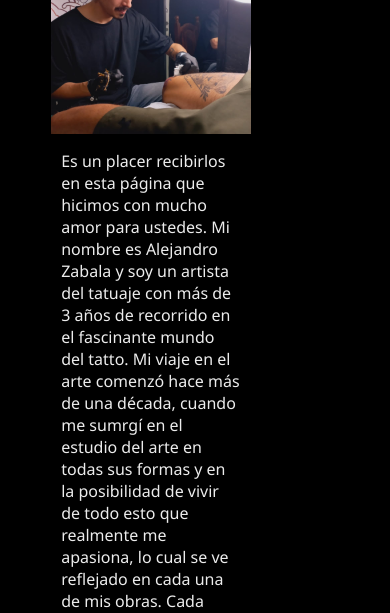
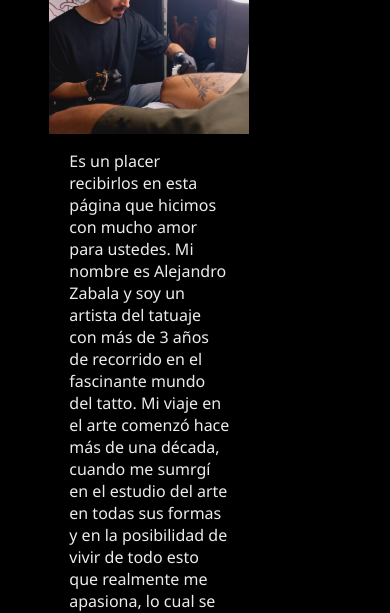
Before and after one commit to JuanDiegozabala/JuanDiegozabala.github.io, a plain HTML site: page contacto.html in a window 390 px wide. Shown: the part 234-847 px from the top of the page. Drawn offline with Linux system fonts and the light colour scheme.

Commit message:
implementacion de cambios

```diff
--- a/app.css
+++ b/app.css
@@ -786,11 +786,11 @@ h1{
 
       .descripcion{
 
-        width: 100%;  /*contenedor de descripcion del tatuador*/
+        width: 95%;  /*contenedor de descripcion del tatuador*/
         left: -24%;
 
         position:relative;
-        height: 500px;
+        height: 700px;
         bottom: 90px;
 
       }
@@ -804,8 +804,9 @@ h1{
         font-family: 'Segoe UI', Tahoma, Geneva, Verdana, sans-serif;  /*descripcion del tatuador*/
         bottom: -220px;
         right: 42%;
-        width: 100%;
-        height: 87%;
+        width: 80%;
+        height: 470px;
+
 
 
         position: relative;
```
